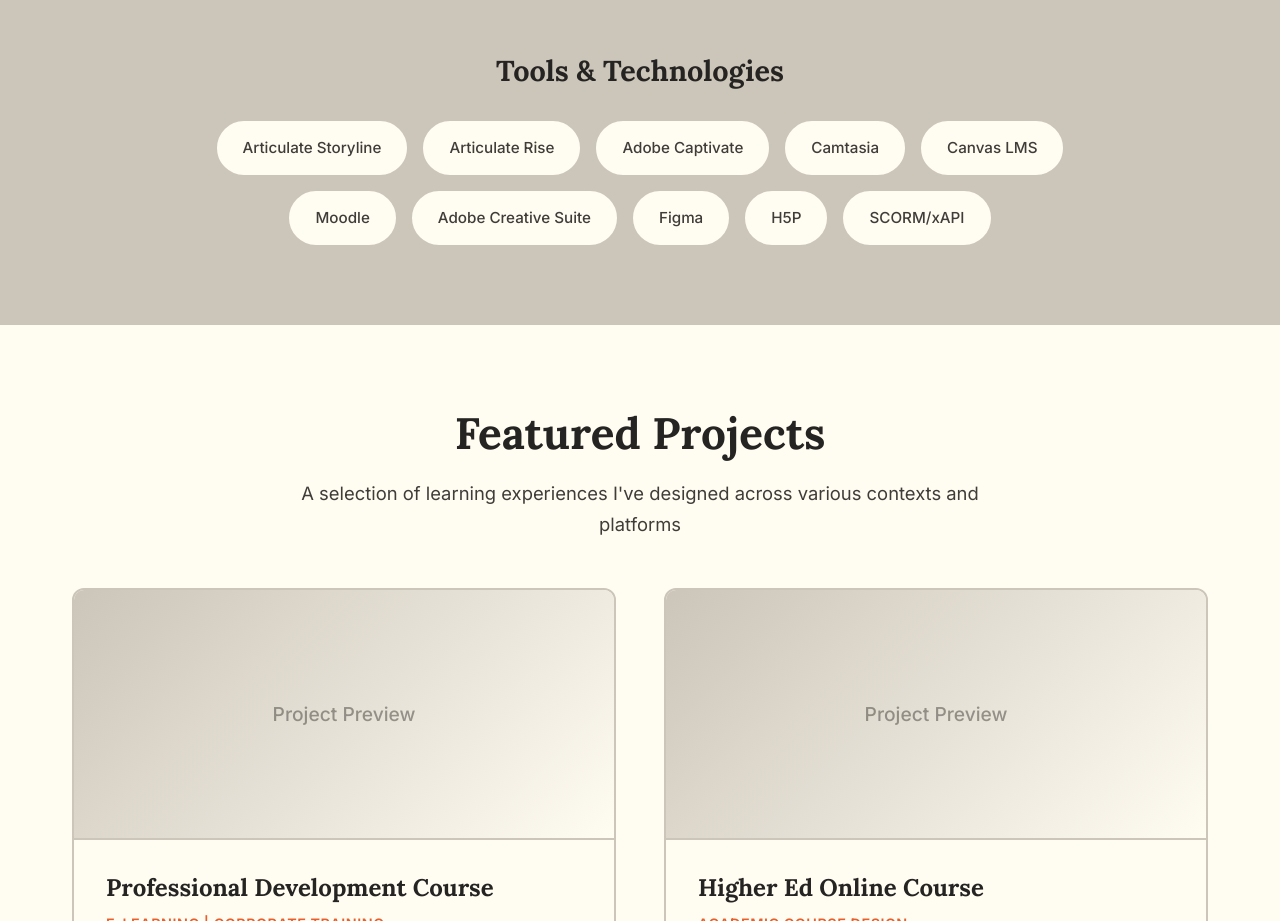
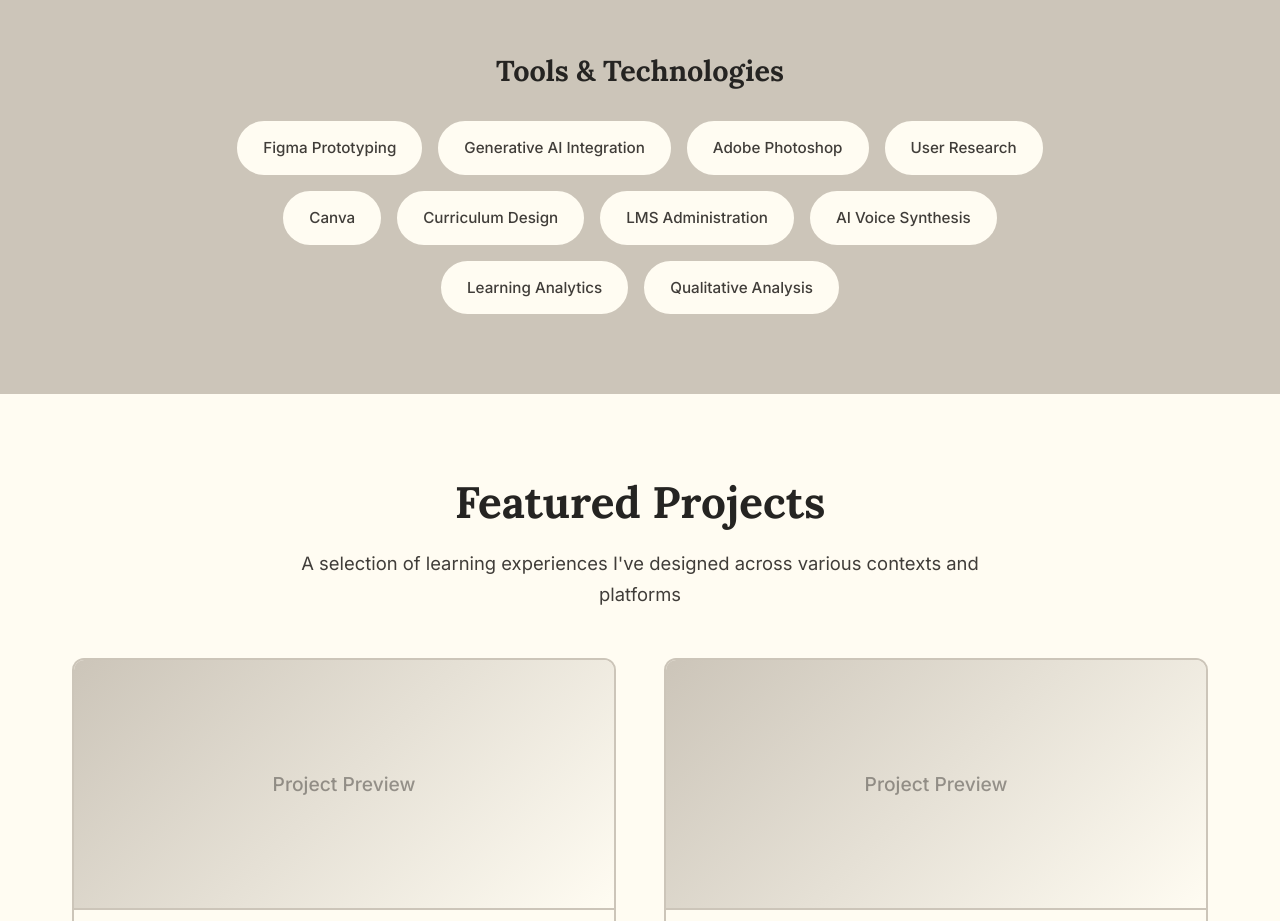
Before and after one commit to orangeoctopus14-creator/personal-site, a plain HTML site: page index.html in a window 1280 px wide. Shown: the part 2640-3561 px from the top of the page. Drawn offline with Linux system fonts and the light colour scheme; a script that the page names is missing.

Commit message:
Update index.html

```diff
--- a/index.html
+++ b/index.html
@@ -125,16 +125,16 @@
             <div class="skills-section">
                 <h3 class="subsection-title">Tools & Technologies</h3>
                 <div class="skills-list">
-                    <span class="skill-tag">Articulate Storyline</span>
-                    <span class="skill-tag">Articulate Rise</span>
-                    <span class="skill-tag">Adobe Captivate</span>
-                    <span class="skill-tag">Camtasia</span>
-                    <span class="skill-tag">Canvas LMS</span>
-                    <span class="skill-tag">Moodle</span>
-                    <span class="skill-tag">Adobe Creative Suite</span>
-                    <span class="skill-tag">Figma</span>
-                    <span class="skill-tag">H5P</span>
-                    <span class="skill-tag">SCORM/xAPI</span>
+                    <span class="skill-tag">Figma Prototyping</span>
+                    <span class="skill-tag">Generative AI Integration</span>
+                    <span class="skill-tag">Adobe Photoshop</span>
+                    <span class="skill-tag">User Research</span>
+                    <span class="skill-tag">Canva</span>
+                    <span class="skill-tag">Curriculum Design</span>
+                    <span class="skill-tag">LMS Administration</span>
+                    <span class="skill-tag">AI Voice Synthesis</span>
+                    <span class="skill-tag">Learning Analytics</span>
+                    <span class="skill-tag">Qualitative Analysis</span>
                 </div>
             </div>
         </div>
```
